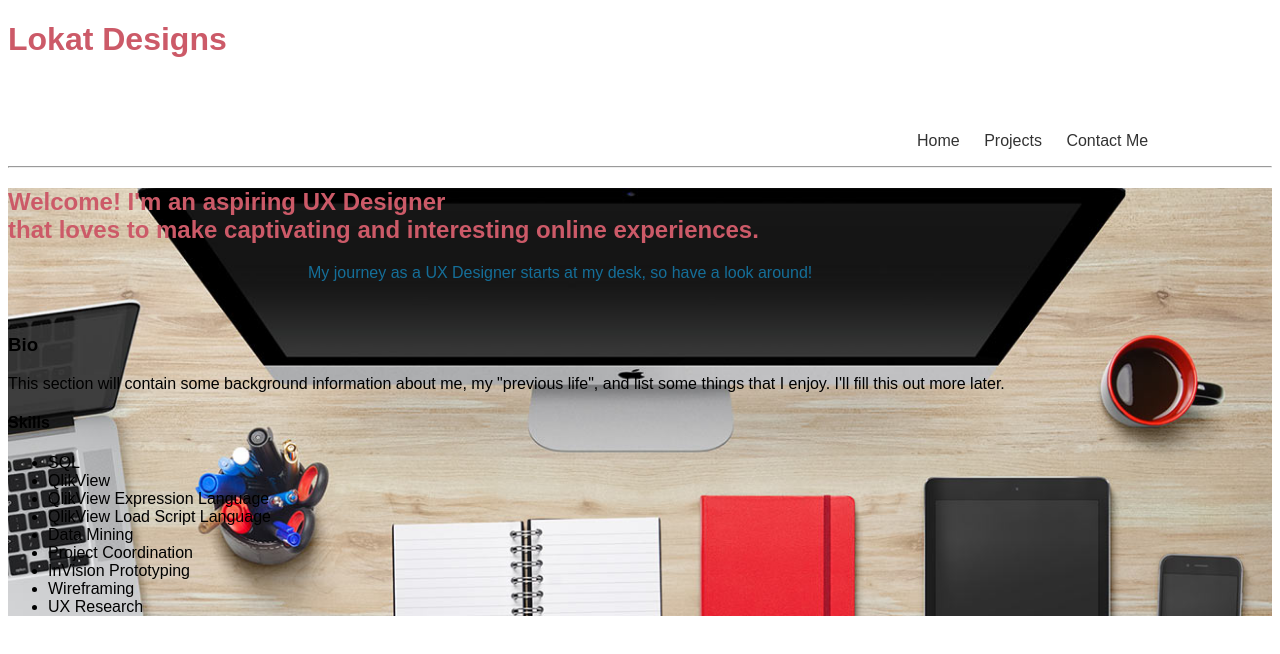
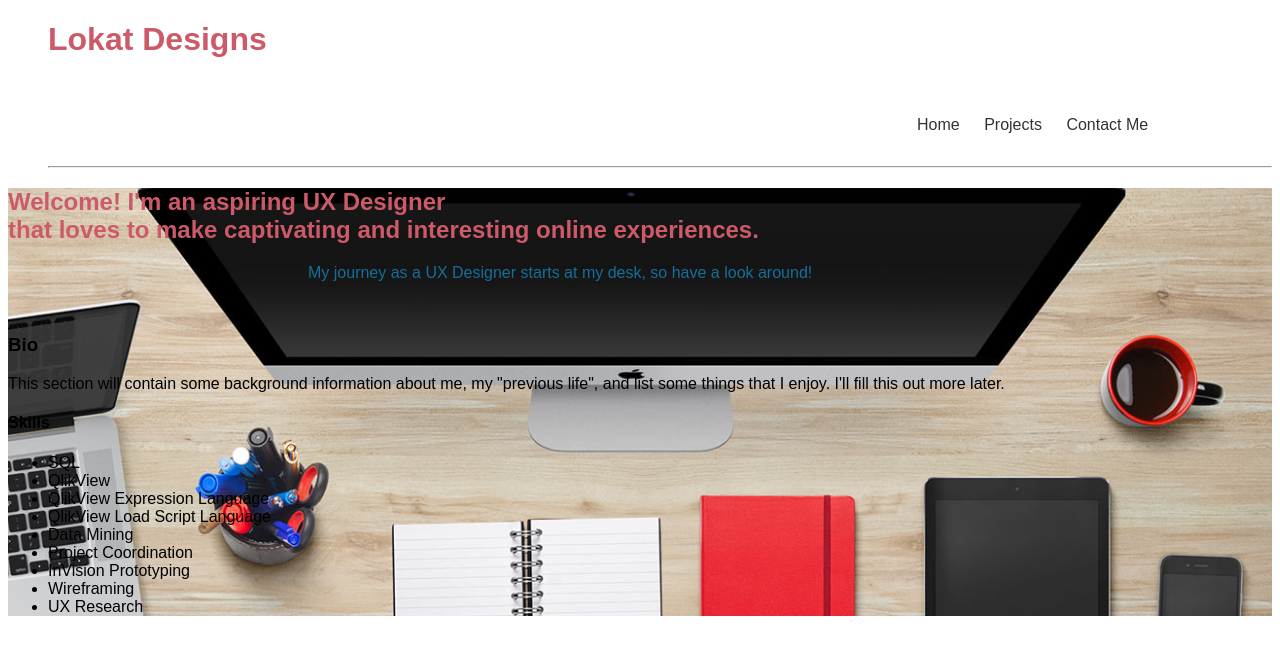
Before and after one commit to xlokatx/xlokatx.github.io, a plain HTML site: page unit_3/index.html in a window 1280 px wide. Drawn offline with Linux system fonts and the light colour scheme.

Commit message:
new class added - .above

```diff
--- a/unit_3/css/style.css
+++ b/unit_3/css/style.css
@@ -21,13 +21,17 @@ body {
 	background-size: cover;
 }
 
+.above ul li {
+	display: inline;
+	list-style-type: none;
+}
+
 /*#navBar {
 	width: 100%;
 	height: 117px;
 	/*background: url("Mountains.jpg");
 	background-size: cover;
 }*/
-
 
 #navWrapper {
 	height: 60px;
--- a/unit_3/index.html
+++ b/unit_3/index.html
@@ -5,9 +5,10 @@
 	<link href="css/style.css" type="text/css" rel="stylesheet" />
 </head>
 <body>
-<h1>Lokat Designs</h1>
-<div class="header">
-	<div id="navBar"><br>
+<div class="above">
+	<ul>
+	<li><h1>Lokat Designs</h1></li>
+		<li><div id="navBar"><br>
 			<div id="navWrapper"><br>
 				<ul>
 					<li><a href="index.html">Home</a></li>
@@ -16,7 +17,9 @@
 				</ul>
 			</div>
 		</div>
+		</li>
 	<hr>
+	</ul>
 </div>
 	<div class="belowHeader">
 		<h2>Welcome! I'm an aspiring UX Designer <br />that loves to make captivating and interesting online experiences.
@@ -38,6 +41,5 @@
 			<li>UX Research</li>
 		</ul>
 	</div>
-
 </body>
 </html>
```
Also changed, not shown: 1 other file. Lines whose indentation alone changed are shown as unchanged.
